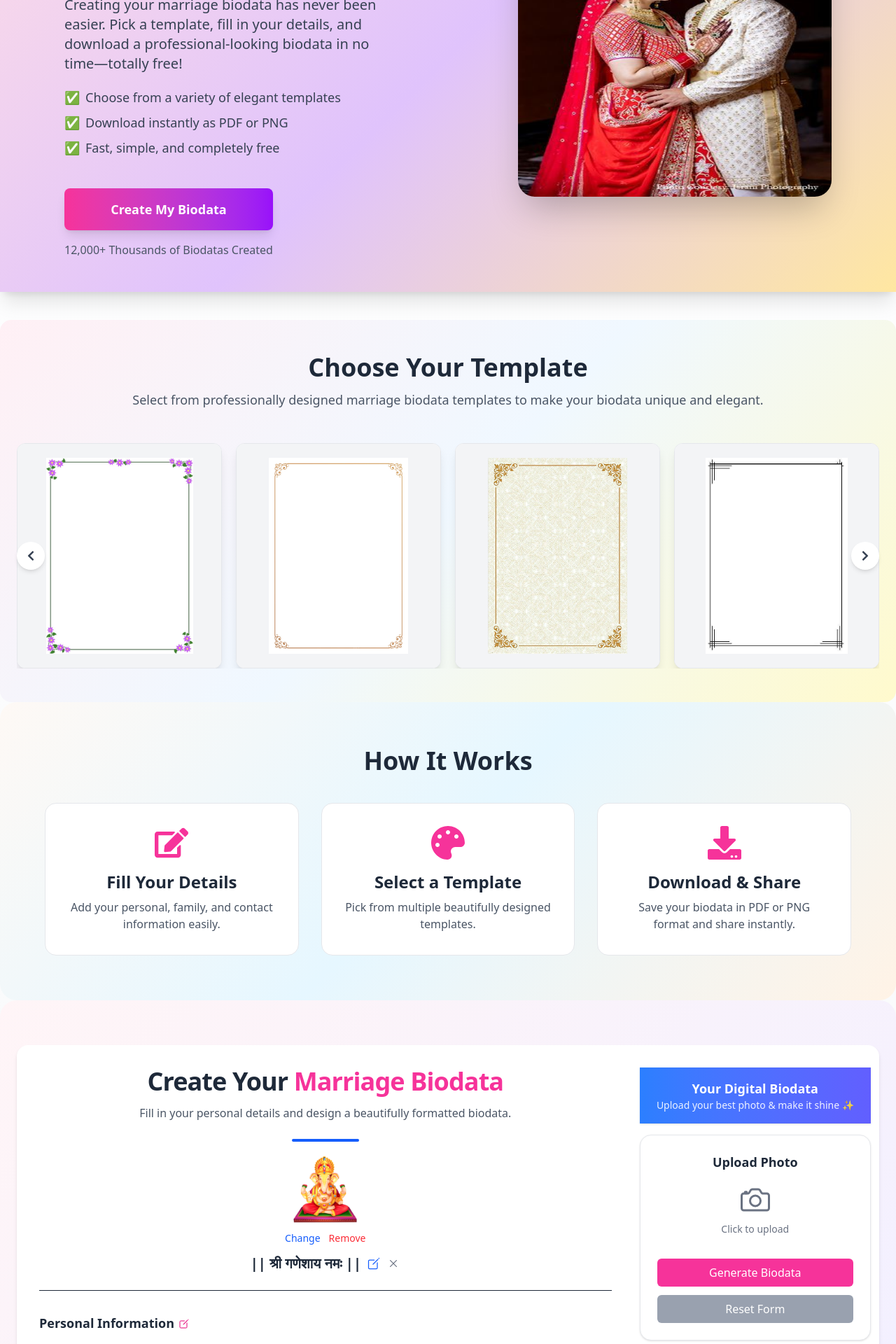
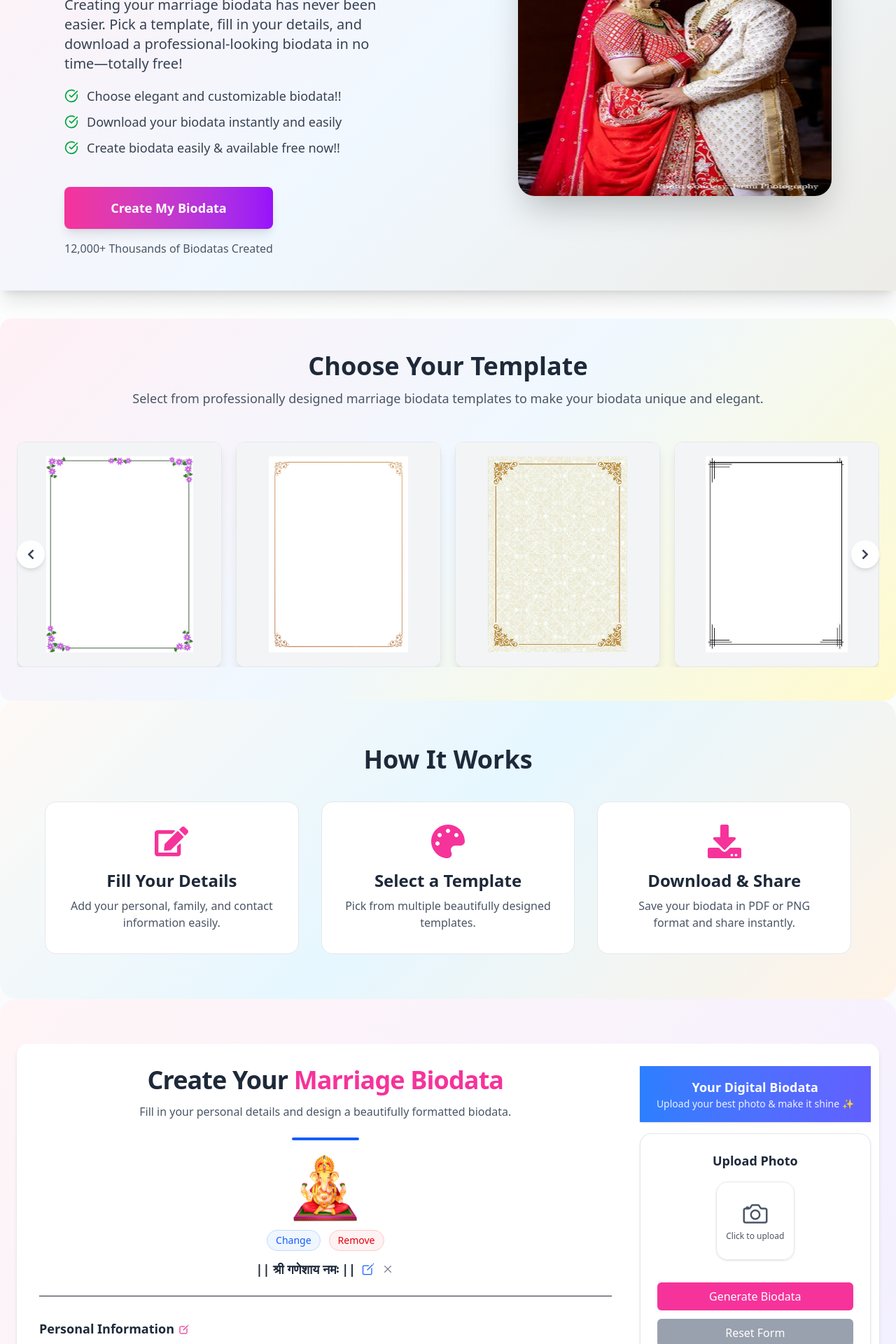
Before and after one commit to Tejas3085/marriage-biodata-maker, a Next.js app: page / in a window 1280 px wide. Shown: the part 320-2240 px from the top of the page at 70% size. Built offline with nearby package versions, Linux system fonts and the light colour scheme.

Commit message:
Fixed UI changes

```diff
--- a/app/Biodata-Form/page.tsx
+++ b/app/Biodata-Form/page.tsx
@@ -277,29 +277,38 @@ export default function BiodataForm() {
                 <button
                   type="button"
                   onClick={() => setShowGodPhotoSelector(true)}
-                  className="text-blue-600 cursor-pointer text-sm font-medium"
+                  className="px-3 py-1 text-sm font-medium bg-blue-50 text-blue-600
+             rounded-full border border-blue-200 cursor-pointer
+             hover:bg-blue-100 hover:border-blue-300 transition"
                 >
                   {godPhoto ? "Change" : "Add Photo"}
                 </button>
+
+
                 {godPhoto && (
                   <button
                     type="button"
                     onClick={() => setGodPhoto("")}
-                    className="text-red-500 text-sm font-medium"
+                    className="px-3 py-1 text-sm font-medium
+               bg-red-50 text-red-600
+               rounded-full border border-red-200
+               hover:bg-red-100 hover:border-red-300 transition"
                     aria-label="Remove god photo"
                   >
                     Remove
                   </button>
                 )}
+
               </div>
 
               {/* ---------- GOD TITLE SECTION (Updated with Modal) ---------- */}
               <div className="flex justify-center items-center gap-2 flex-wrap">
 
                 {/* Title Text */}
-                <span className="text-lg sm:text-xl font-semibold text-gray-800 text-center">
+                <span className="text-base sm:text-lg font-semibold text-gray-800 text-center">
                   {godTitle || "Add Title"}
                 </span>
+
 
                 {/* Edit Button - Opens Modal */}
                 <button
@@ -329,8 +338,11 @@ export default function BiodataForm() {
 
               {/* GOD TITLE EDIT MODAL */}
               {isGodTitleModalOpen && (
-                <div className="fixed inset-0  flex justify-center items-center z-50">
-                  <div className="bg-white p-6 rounded-xl w-80 shadow-lg">
+                <div className="fixed inset-0 backdrop-blur-[2px] flex justify-center
+                      items-start pt-20
+                      md:items-center md:pt-0
+                      z-50">
+                  <div className="bg-white p-6 rounded-xl w-80 border border-[#d0bdbd] shadow-lg">
                     <h2 className="text-lg font-semibold text-gray-800 mb-3 text-center">
                       Edit God Title
                     </h2>
@@ -517,13 +529,17 @@ export default function BiodataForm() {
                     src={photoPreview}
                     alt="User profile preview"
                     loading="lazy"
-                    className="w-28 h-28 sm:w-32 sm:h-32 rounded-full object-cover border-4 border-blue-100 shadow"
+                    className="w-28 h-28 sm:w-32 sm:h-32 object-cover border-4 border-blue-100 shadow"
                   />
                 ) : (
-                  <div className="text-gray-500 text-center">
-                    <IoCameraOutline size={48} className="mx-auto mb-2" />
-                    <p className="text-sm">Click to upload</p>
+                  <div className="w-28 h-28 flex flex-col items-center justify-center
+    bg-white/70 backdrop-blur-md border border-gray-200
+    rounded-2xl shadow-sm cursor-pointer transition hover:shadow-md">
+
+                    <IoCameraOutline size={40} className="text-gray-600 mb-1" />
+                    <p className="text-xs font-medium text-gray-600">Click to upload</p>
                   </div>
+
                 )}
               </div>
 
@@ -609,8 +625,11 @@ export default function BiodataForm() {
 
       {/* Inline Section Title Edit Modal (fixed) */}
       {showTitleEditModal && editingSectionIndex >= 0 && (
-  <div className="fixed inset-0 backdrop-blur-sm bg-black/30 flex justify-center items-center z-50">
-    <div className="bg-white p-6 rounded-xl w-80 shadow-lg">
+        <div className="fixed inset-0 backdrop-blur-[2px] flex justify-center
+                      items-start pt-20
+                      md:items-center md:pt-0
+                      z-50">
+          <div className="bg-white border border-[#d0bdbd] p-6 rounded-xl w-80 shadow-lg">
             <h2 className="text-lg font-semibold text-gray-800 mb-3 text-center">
               Edit {formData.fieldSections[editingSectionIndex]?.title}
             </h2>
--- a/app/Header/page.tsx
+++ b/app/Header/page.tsx
@@ -8,7 +8,7 @@ export default function Header() {
 
     return (
         <header className="sticky top-0 z-50 bg-white shadow-md border-b border-gray-200">
-            <div className="max-w-7xl mx-auto px-4 sm:px-6 lg:px-8">
+            <div className="mx-auto px-4 sm:px-6 lg:px-8">
                 <div className="flex items-center justify-between h-16">
 
                     {/* LEFT SIDE — LOGO + TITLE */}
--- a/app/Home/page.tsx
+++ b/app/Home/page.tsx
@@ -19,8 +19,9 @@ import { Navigation, Pagination, Autoplay } from "swiper/modules";
 import "swiper/css";
 import "swiper/css/navigation";
 import "swiper/css/pagination";
-import { FaMedal  } from "react-icons/fa";
+import { FaMedal } from "react-icons/fa";
 import Header from "../Header/page";
+import { CheckCircle } from "lucide-react";
 export default function HomePage() {
   const { language, setLanguage, translations, setFolder } = useLanguageContext();
   const formRef = useRef<HTMLDivElement | null>(null);
@@ -45,14 +46,14 @@ export default function HomePage() {
   return (
     <main className="text-gray-800 bg-gradient-to-b from-white via-gray-50 to-gray-100">
       {/* ===== HEADER ===== */}
-<Header/>
+      <Header />
 
 
       {/* ===== HERO SECTION ===== */}
       <section
         className="flex flex-col-reverse md:flex-row items-center justify-around px-4 sm:px-6 py-8 md:py-12 w-full gap-6 md:gap-16 shadow-xl"
         style={{
-          background: "linear-gradient(135deg, #fddde6 0%, #e0c3fc 50%, #ffe7a1 100%)",
+          background: "linear-gradient(135deg, #fff0f5 0%, #f0f8ff 50%, #edece7ff 100%)",
         }}
       >
         {/* Text Content */}
@@ -67,21 +68,27 @@ export default function HomePage() {
             {translations?.headerDesc || "Create beautiful biodatas easily and professionally."}
           </p>
 
-          <div className="space-y-1 md:space-y-2">
+          <div className="space-y-2 md:space-y-3">
             {translations?.features?.map((f: string, i: number) => (
-              <p
+              <div
                 key={i}
-                className="text-xs sm:text-sm md:text-base lg:text-lg font-medium flex items-center gap-2 justify-center md:justify-start text-gray-700"
+                className="flex items-start gap-3 mx-auto md:mx-0 w-fit md:w-auto text-center md:text-left"
               >
-                <span className="text-green-500">✅</span> {f}
+                {/* Icon */}
+                <CheckCircle className="w-5 h-5 text-green-600 mt-0.5" />
+
+                {/* Text */}
+                <p className="text-xs sm:text-sm md:text-base lg:text-lg font-medium text-gray-700 leading-snug">
+                  {f}
                 </p>
+              </div>
             ))}
           </div>
 
           <div className="flex flex-col md:flex-row md:items-center md:gap-4 grid justify-center md:justify-start mt-4 md:mt-6">
             <button
               onClick={scrollToForm}
-              className="bg-gradient-to-r from-pink-500 to-purple-600 text-white px-4 sm:px-5 md:px-6 py-2 sm:py-3 md:py-4 rounded-lg shadow-lg hover:shadow-xl font-semibold transition-all hover:scale-105 text-sm sm:text-base md:text-lg"
+              className="bg-gradient-to-r cursor-pointer from-pink-500 to-purple-600 text-white px-4 sm:px-5 md:px-6 py-2 sm:py-3 md:py-4 rounded-lg shadow-lg hover:shadow-xl font-semibold transition-all hover:scale-105 text-sm sm:text-base md:text-lg"
             >
               {translations?.createBiodataBtn || "Create Biodata Now"}
             </button>
@@ -158,7 +165,7 @@ export default function HomePage() {
                       <img
                         src={template.img}
                         alt={`${template.name} template`}
-                  className="w-full h-80 object-contain p-5"
+                        className="w-full h-80 object-contain p-5 cursor-pointer"
                       />
                     </div>
                     {/* <div className="p-4 text-center bg-white">
@@ -186,7 +193,7 @@ export default function HomePage() {
           {translations?.howItWorksheading || "How It Works"}
         </h2>
 
-        <div className="grid md:grid-cols-3 gap-8 text-center max-w-6xl mx-auto">
+        <div className="grid md:grid-cols-3 gap-8 cursor-pointer text-center max-w-6xl mx-auto">
           {translations?.howItWorks?.map((step: any, i: number) => (
             <div
               key={i}
--- a/public/homeLang/en.json
+++ b/public/homeLang/en.json
@@ -3,17 +3,26 @@
   "headerSubTitle": "Easy to make, beautiful to share.",
   "headerDesc": "Creating your marriage biodata has never been easier. Pick a template, fill in your details, and download a professional-looking biodata in no time—totally free!",
   "features": [
-    "Choose from a variety of elegant templates",
-    "Download instantly as PDF or PNG",
-    "Fast, simple, and completely free"
+                "Choose elegant and customizable biodata!!",
+                "Download your biodata instantly and easily",
+                "Create biodata easily & available free now!!"
   ],
   "createBiodataBtn": "Create My Biodata",
   "biodatasCount": "Thousands of Biodatas Created",
   "howItWorksheading": "How It Works",
   "howItWorks": [
-    { "title": "Fill Your Details", "desc": "Add your personal, family, and contact information easily." },
-    { "title": "Select a Template", "desc": "Pick from multiple beautifully designed templates." },
-    { "title": "Download & Share", "desc": "Save your biodata in PDF or PNG format and share instantly." }
+    {
+      "title": "Fill Your Details",
+      "desc": "Add your personal, family, and contact information easily."
+    },
+    {
+      "title": "Select a Template",
+      "desc": "Pick from multiple beautifully designed templates."
+    },
+    {
+      "title": "Download & Share",
+      "desc": "Save your biodata in PDF or PNG format and share instantly."
+    }
   ],
   "biodataInfoTitle": "Beautiful, Ready-to-Use Templates",
   "biodataInfoDesc": "Our templates make it simple to create a stylish and professional marriage biodata. Customize your details, choose your favorite design, and download it in minutes."
```
Lines whose indentation alone changed are shown as unchanged.
